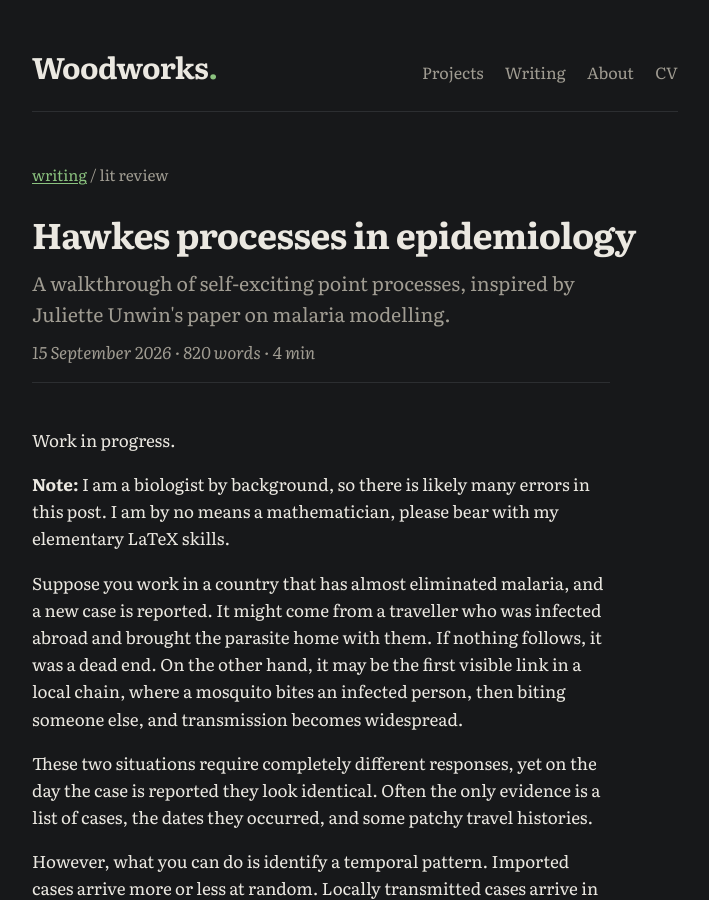
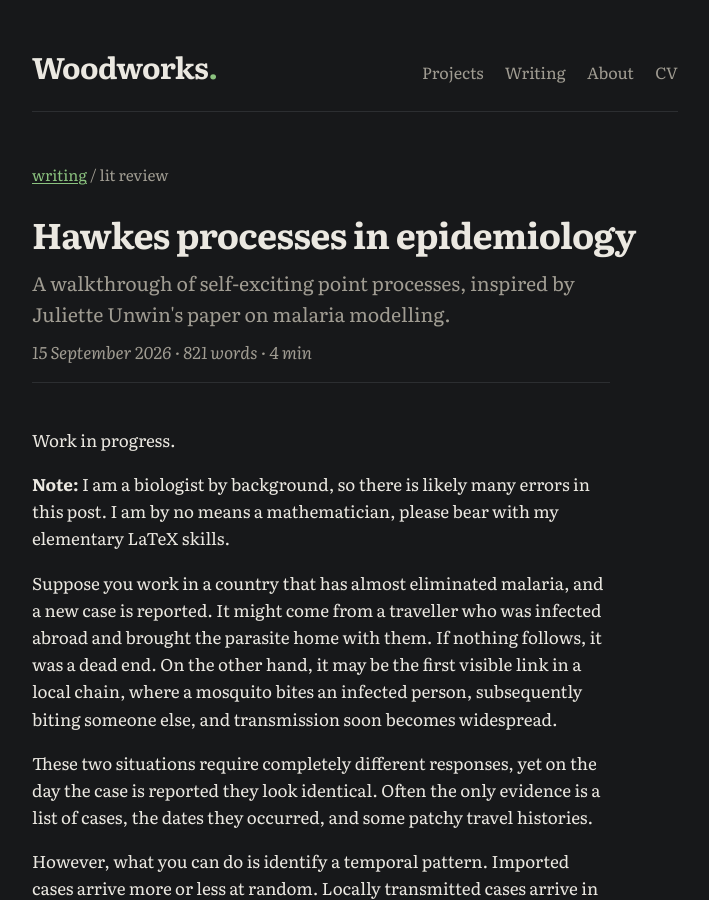
Before and after one commit to timj-wood/timj-wood.github.io, a Jekyll site: the page built from _posts/2026-09-15-hawkes-processes.md, in a window 1280 px wide and 900 px high. Shown: the whole window, without its empty margins (285-994 px from the left). Built offline with Jekyll 4.4.1, drawn with Linux system fonts in a browser that asks for light colours.

Commit message:
Update 2026-09-15-hawkes-processes.md

```diff
--- a/_posts/2026-09-15-hawkes-processes.md
+++ b/_posts/2026-09-15-hawkes-processes.md
@@ -8,7 +8,7 @@ Work in progress.
 
 **Note:** I am a biologist by background, so there is likely many errors in this post. I am by no means a mathematician, please bear with my elementary LaTeX skills.
 
-Suppose you work in a country that has almost eliminated malaria, and a new case is reported. It might come from a traveller who was infected abroad and brought the parasite home with them. If nothing follows, it was a dead end. On the other hand, it may be the first visible link in a local chain, where a mosquito bites an infected person, then biting someone else, and transmission becomes widespread.
+Suppose you work in a country that has almost eliminated malaria, and a new case is reported. It might come from a traveller who was infected abroad and brought the parasite home with them. If nothing follows, it was a dead end. On the other hand, it may be the first visible link in a local chain, where a mosquito bites an infected person, subsequently biting someone else, and transmission soon becomes widespread.
 
 These two situations require completely different responses, yet on the day the case is reported they look identical. Often the only evidence is a list of cases, the dates they occurred, and some patchy travel histories.
 
```
